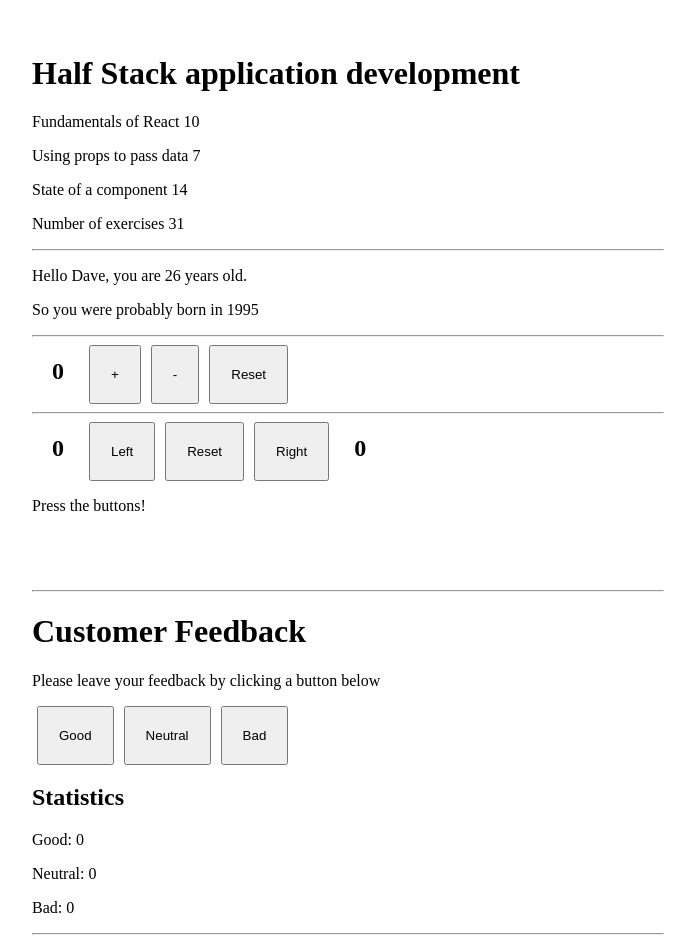
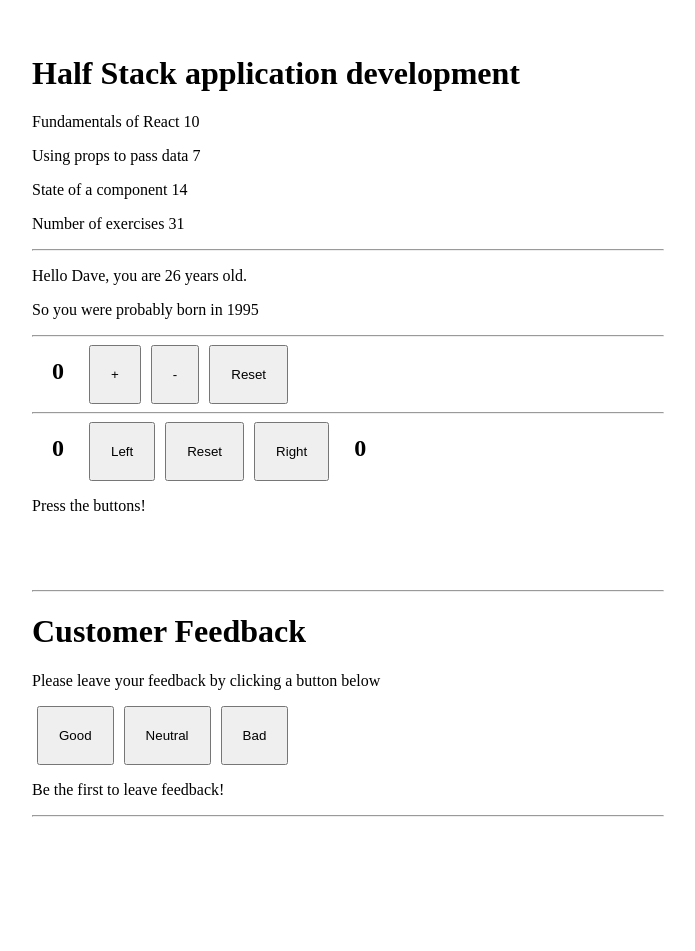
Before and after one commit to MasReed/full-stack-open-2021, a React (Create React App) app in the folder part1/: page / in a window 1280 px wide. Shown: the top 951 px of the page, without its empty margins (292-987 px from the left). After the commit the page ends 858 px from the top, so only its background shows below. Built offline with nearby package versions, Linux system fonts and the light colour scheme.

Commit message:
Conditionally render statistics

```diff
--- a/part1/src/customerFeedback/App.jsx
+++ b/part1/src/customerFeedback/App.jsx
@@ -10,9 +10,13 @@ const App = () => {
     const [ goodRating, setGoodRating ] = useState(0);
     const [ neutRating, setNeutRating ] = useState(0);
     const [ badRating, setBadRating ] = useState(0);
+    const [ hasFeedback, setHasFeedback ] = useState(false);
 
     // Called when rating buttons are clicked
     const handleClick = (ratingType) => {
+
+        setHasFeedback(true);
+
         switch(ratingType) {
             case 'good':
                 setGoodRating(goodRating + 1);
@@ -37,11 +41,14 @@ const App = () => {
             <Button handleClick={() => handleClick('good')} text={'Good'}/>
             <Button handleClick={() => handleClick('neut')} text={'Neutral'}/>
             <Button handleClick={() => handleClick('bad')} text={'Bad'}/>
-            <Statistic
-                good={goodRating}
-                neut={neutRating}
-                bad={badRating}
-            />
+            {hasFeedback ?
+                <Statistic
+                    good={goodRating}
+                    neut={neutRating}
+                    bad={badRating}
+                />
+                : <p>Be the first to leave feedback!</p>
+            }
             <hr />
         </div>
     );
```
